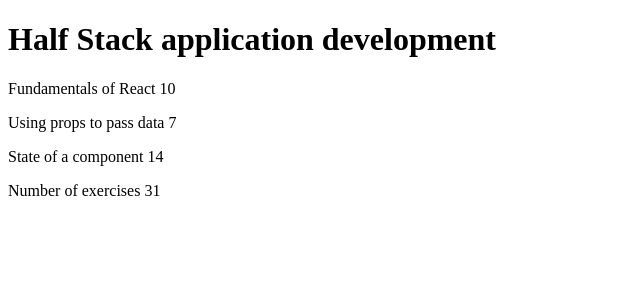
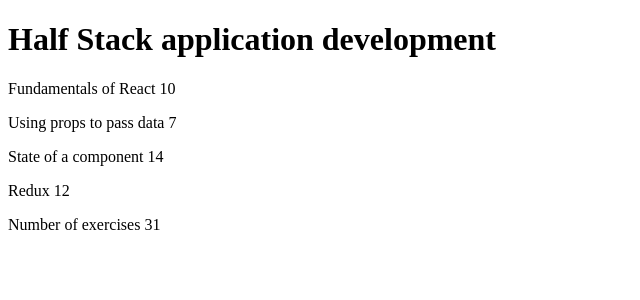
Before and after one commit to ElvisAns/openfullstack, a React (Create React App) app in the folder part2/courseinfo/: page / in a window 1280 px wide. Shown: the top 300 px of the page, without its empty margins (0-640 px from the left). Built offline with nearby package versions, Linux system fonts and the light colour scheme.

Commit message:
[NEW] increase rendering flexibility

```diff
--- a/part2/courseinfo/src/App.js
+++ b/part2/courseinfo/src/App.js
@@ -3,25 +3,12 @@
     return (<h1>{props.course}</h1>)
 }
 
-const Part1 = (props)=>{
-    return(
-    <>
-    <p>{props.part} {props.exercice}</p>
-    </>)
-}
-const Part2 = (props)=>{
-    return(<p>{props.part} {props.exercice} </p>)
-}
-const Part3 = (props)=>{
-    return(<p>{props.part} {props.exercice}</p>)
-}
 
-const Content = (props)=>{
+
+const Content = ({parts})=>{
     return (
         <div>
-            <Part1 exercice={props.parts[0].exercice} part={props.parts[0].name} />
-            <Part2 exercice={props.parts[1].exercice} part={props.parts[1].name} />
-            <Part3 exercice={props.parts[2].exercice} part={props.parts[2].name} />
+            {parts.map((val,i) =><p key={i}>{val.name} {val.exercice}</p>)}
         </div>
     )
 }
@@ -30,6 +17,16 @@
     let total = props.parts[2].exercice + props.parts[1].exercice + props.parts[0].exercice
     return (
         <p>Number of exercises {total}</p>
+    )
+}
+
+const Course=({course})=>{
+    return (
+        <div>
+            <Header course={course.name} />
+            <Content parts={course.parts} />
+            <Total parts={course.parts}/>
+        </div>
     )
 }
 
@@ -50,16 +47,16 @@
             {
                 name: 'State of a component',
                 exercice : 14
+            },
+            {
+                name: 'Redux',
+                exercice : 12
             }
         ]
     }
 
   return (
-    <div>
-      <Header course={course.name} />
-      <Content parts={course.parts} />
-      <Total parts={course.parts}/>
-    </div>
+    <Course course={course} />
   )
 }
 
```
Also changed, not shown: 1 other file (tests, documents, lock files or other folders).
